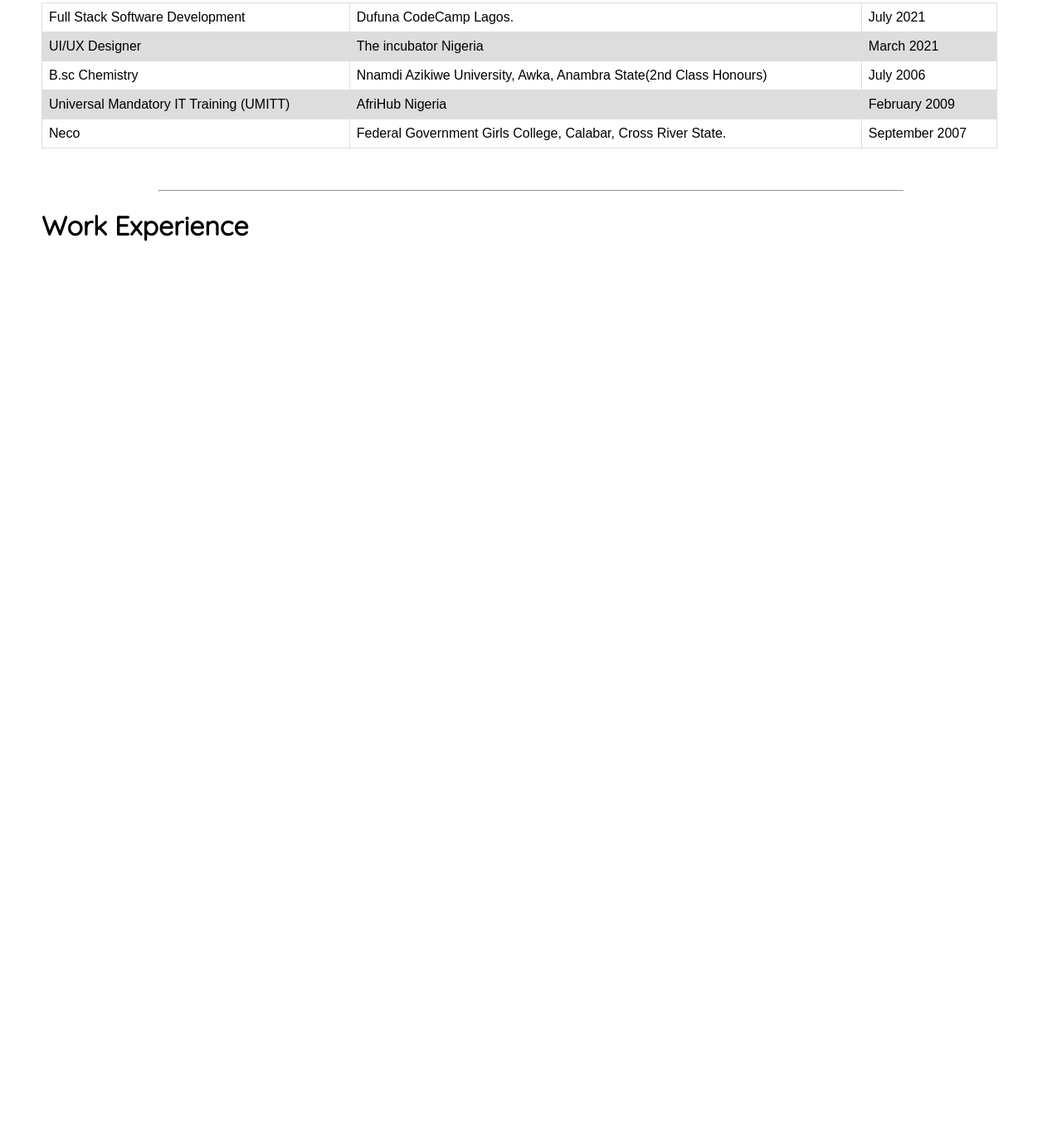
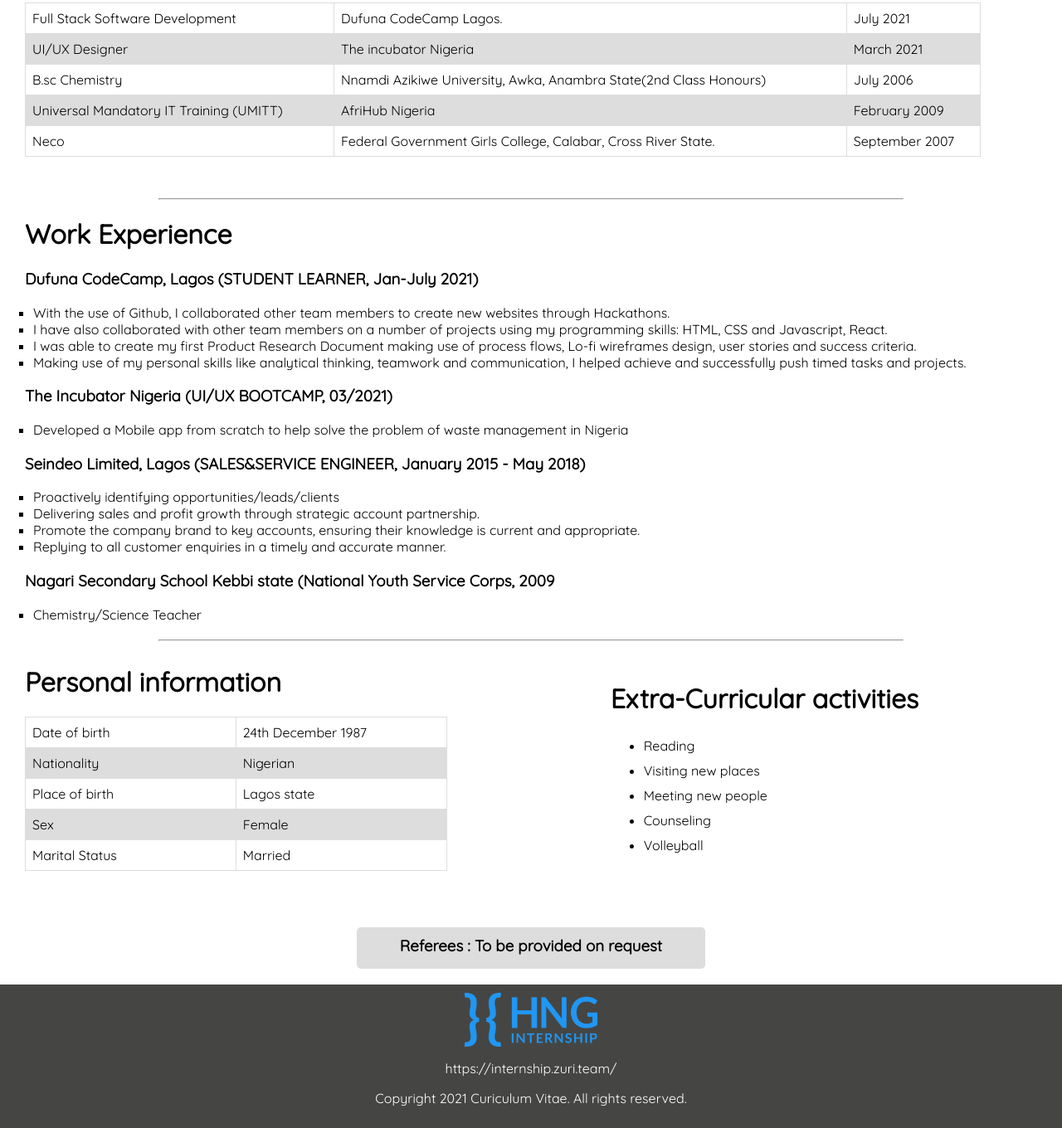
Before and after one commit to rubyade/application-resume, a plain HTML site: page dist/index.html in a window 1280 px wide. Shown: the part 652-2012 px from the top of the page at 83% size. Before the commit the page ends 966 px from the top, so only its background shows below. Drawn offline with Linux system fonts and the light colour scheme.

Commit message:
updated task

```diff
--- a/dist/index.html
+++ b/dist/index.html
@@ -43,10 +43,10 @@
           A motivated team leader and player who consistently aims to exceed
           expectations and set goals. I am pragmatic and results oriented, with
           a focus on bottom line results. I have a track record of achieving and
-          exceeding the standards of performance set out for any projects. I
-          want to develop my career in a fast moving environment, and is
-          currently looking for a suitable position with a company that values
-          passion, positivity, integrity and hard work.
+          exceeding the standards of performance set out for any project. I want
+          to develop my career in a fast moving environment, and is currently
+          looking for a suitable position with a company that values passion,
+          positivity, integrity and hard work.
         </p>
       </div>
       <div>
@@ -54,7 +54,7 @@
         <p>HTML, CSS and Javascript Proficient.</p>
         <p>Good Knowlege of React.</p>
         <p>Software Development Processes(Agile Methodology).</p>
-        <p>Basic Knowledge Figma/AdobeXD and Balsamiq</p>
+        <p>Basic Knowledge of Figma/AdobeXD and Balsamiq</p>
         <p>Excellent communication and interpersonal skills.</p>
         <p>Ability to work successfully and deliver under pressure.</p>
       </div>
@@ -74,7 +74,9 @@
       </tr>
       <tr>
         <td>B.sc Chemistry</td>
-        <td>Nnamdi Azikiwe University, Awka, Anambra State(2nd Class Honours)</td>
+        <td>
+          Nnamdi Azikiwe University, Awka, Anambra State(2nd Class Honours)
+        </td>
         <td>July 2006</td>
       </tr>
       <tr>
@@ -88,7 +90,133 @@
         <td>September 2007</td>
       </tr>
     </table>
-    <hr>
+    <hr />
     <h1 class="resume-heading">Work Experience</h1>
+    <div class="work-experience-container">
+      <div class="work-experience-container-1">
+        <h3>Dufuna CodeCamp, Lagos (STUDENT LEARNER, Jan-July 2021)</h3>
+        <ul>
+          <li>
+            With the use of Github, I collaborated other team members to create
+            new websites through Hackathons.
+          </li>
+          <li>
+            I have also collaborated with other team members on a number of
+            projects using my programming skills: HTML, CSS and Javascript,
+            React.
+          </li>
+          <li>
+            I was able to create my first Product Research Document making use
+            of process flows, Lo-fi wireframes design, user stories and success
+            criteria.
+          </li>
+          <li>
+            Making use of my personal skills like analytical thinking, teamwork
+            and communication, I helped achieve and successfully push timed
+            tasks and projects.
+          </li>
+        </ul>
+      </div>
+      <div class="work-experience-container-2">
+        <h3>The Incubator Nigeria (UI/UX BOOTCAMP, 03/2021)</h3>
+        <ul>
+          <li>
+            Developed a Mobile app from scratch to help solve the problem of
+            waste management in Nigeria
+          </li>
+        </ul>
+      </div>
+      <div>
+        <h3>
+          Seindeo Limited, Lagos (SALES&SERVICE ENGINEER, January 2015 - May
+          2018)
+        </h3>
+        <ul>
+          <li>Proactively identifying opportunities/leads/clients</li>
+          <li>
+            Delivering sales and profit growth through strategic account
+            partnership.
+          </li>
+          <li>
+            Promote the company brand to key accounts, ensuring their knowledge
+            is current and appropriate.
+          </li>
+          <li>
+            Replying to all customer enquiries in a timely and accurate manner.
+          </li>
+        </ul>
+      </div>
+      <div>
+        <h3>
+          Nagari Secondary School Kebbi state (National Youth Service Corps,
+          2009
+        </h3>
+        <ul>
+          <li>Chemistry/Science Teacher</li>
+        </ul>
+      </div>
+    </div>
+
+    <hr />
+    <div class="container-2">
+      <div>
+        <h1 class="resume-heading">Personal information</h1>
+        <table class="personal-info-table">
+          <tr>
+            <td>Date of birth</td>
+            <td>24th December 1987</td>
+          </tr>
+          <tr>
+            <td>Nationality</td>
+            <td>Nigerian</td>
+          </tr>
+          <tr>
+            <td>Place of birth</td>
+            <td>Lagos state</td>
+          </tr>
+          <tr>
+            <td>Sex</td>
+            <td>Female</td>
+          </tr>
+          <tr>
+            <td>Marital Status</td>
+            <td>Married</td>
+          </tr>
+        </table>
+      </div>
+
+      <div class="activities-container">
+        <h1>Extra-Curricular activities</h1>
+        <ul>
+          <li>Reading</li>
+          <li>Visiting new places</li>
+          <li>Meeting new people</li>
+          <li>Counseling</li>
+          <li>Volleyball</li>
+        </ul>
+      </div>
+    </div>
+
+    <center>
+      <h3 class="referees">Referees : To be provided on request</h3>
+    </center>
+
+    <footer>
+      <center>
+        <div class="info">
+          <div class="foot1">
+            <img class="logo-img" src="./hng logo.png" />
+          </div>
+          <div class="copyright">
+            <p>
+              <a href="https://internship.zuri.team/"
+                >https://internship.zuri.team/</a
+              >
+            </p>
+            <p>Copyright 2021 Curiculum Vitae. All rights reserved.</p>
+          </div>
+        </div>
+      </center>
+    </footer>
   </body>
 </html>
--- a/dist/resume.css
+++ b/dist/resume.css
@@ -1,6 +1,6 @@
 body {
   margin: 0px;
-    font-family: 'Quicksand', sans-serif;
+  font-family: "Quicksand", sans-serif;
   width: 100%;
 }
 
@@ -28,11 +28,10 @@
 #heading {
   font-size: 70px;
   text-transform: uppercase;
-
 }
 
 #profile-pic {
-    max-width:20rem;
+  max-width: 20rem;
   margin-left: 20px;
 }
 
@@ -50,32 +49,29 @@
   margin-top: 20px;
 }
 
-.profile{
+.profile {
   margin-left: 10px;
-
 }
 
 .profile-h1 {
   margin-top: 10px;
-
 }
 
 .skills {
   width: 480px;
   margin-top: 0px;
+}
 
-}
 table {
-    font-family: arial, sans-serif;
   border-collapse: collapse;
   width: 100%;
   margin-bottom: 50px;
-    margin-left: 50px;
+  margin-left: 30px;
   width: 90%;
-
 }
 
-  td, th {
+td,
+th {
   border: 1px solid #dddddd;
   text-align: left;
   padding: 8px;
@@ -86,5 +82,63 @@
 }
 
 .resume-heading {
-      margin-left: 50px;
+  margin-left: 30px;
 }
+
+.work-experience-container h3 {
+  margin-left: 30px;
+}
+
+.work-experience-container ul li {
+  list-style-type: square;
+  line-height: 20px;
+  padding-top: 0%;
+}
+
+.container-2 {
+  display: flex;
+  justify-content: space-between;
+  gap: 0px;
+  padding-right: 50px;
+}
+
+.container-2 ul li {
+  list-style-type: disc;
+  line-height: 30px;
+}
+.personal-info-table tr td {
+  width: 250px;
+}
+
+.activities-container {
+  margin-right: 10%;
+  margin-top: 20px;
+}
+
+.referees {
+  border: none;
+  border-radius: 5px;
+  background-color: #dddddd;
+  width: 400px;
+  height: 30px;
+  padding: 10px;
+}
+
+footer {
+  padding-top: 10px;
+  padding-bottom: 10px;
+  color: white;
+  background-color: rgb(69, 70, 67);
+  display: flex;
+  flex-direction: column;
+  align-items: center;
+}
+
+.logo-img {
+  max-width: 10rem;
+}
+
+.copyright a {
+  text-decoration: none;
+  color: white;
+}
--- a/resume.css
+++ /dev/null
@@ -1,90 +0,0 @@
-body {
-    margin: 0px;
-    font-family: 'Quicksand', sans-serif;
-    width: 100%;
-}
-
-ul {
-    list-style-type: none;
-}
-
-.nav-bar {
-    background-color: rgb(69, 70, 67);
-    color: rgb(255, 255, 255);
-    height: 150px;
-    font-size: 16px;
-   padding-right: 0px;
-   margin-top: 0px;
-   margin-bottom: 0px;
-   padding-left: 50px;
-   padding-bottom: 10px;
-}
-
-ul li a {
-    color: white;
-    margin: 5px;
-}
-
-#heading {
-   font-size: 70px;
-   text-transform: uppercase;
-
-}
-
-#profile-pic {
-    max-width:20rem;
-    margin-left: 20px;
-}
-
-.container-1 {
-    display: flex;
-    justify-content: space-between;
-    gap: 30px;
-    margin-top: 40px;
-    font-size: 18px;
-    flex-direction: row;
-}
-
-hr {
-    width: 70%;
-    margin-top: 20px;
-}
-
-.profile{
-    margin-left: 10px;
-
-}
-
-.profile-h1 {
-    margin-top: 10px;
-
-}
-
-.skills {
-    width: 480px;
-    margin-top: 0px;
-
-}
-table {
-    font-family: arial, sans-serif;
-    border-collapse: collapse;
-    width: 100%;
-    margin-bottom: 50px;
-    margin-left: 50px;
-    width: 90%;
-
-  }
-
-  td, th {
-    border: 1px solid #dddddd;
-    text-align: left;
-    padding: 8px;
-  }
-
-  tr:nth-child(even) {
-    background-color: #dddddd;
-  }
-
-  .resume-heading {
-      margin-left: 50px;
-  }
```
Also changed, not shown: index.html (deleted, +0 -94 lines), dist/hng logo.png (added), 1 other file. Lines whose indentation alone changed are shown as unchanged.
